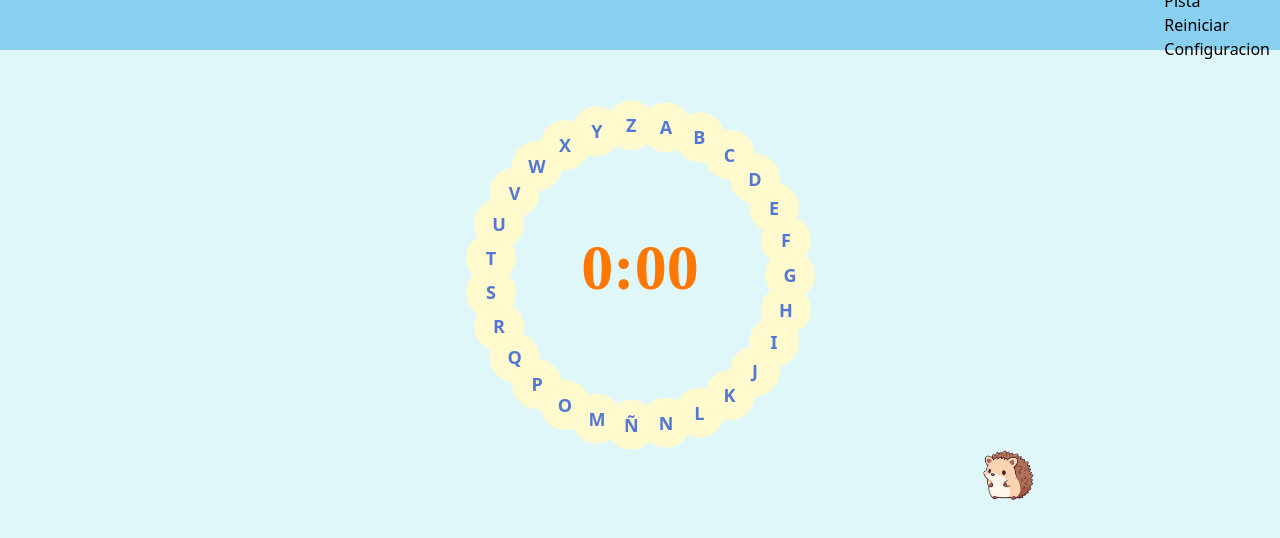
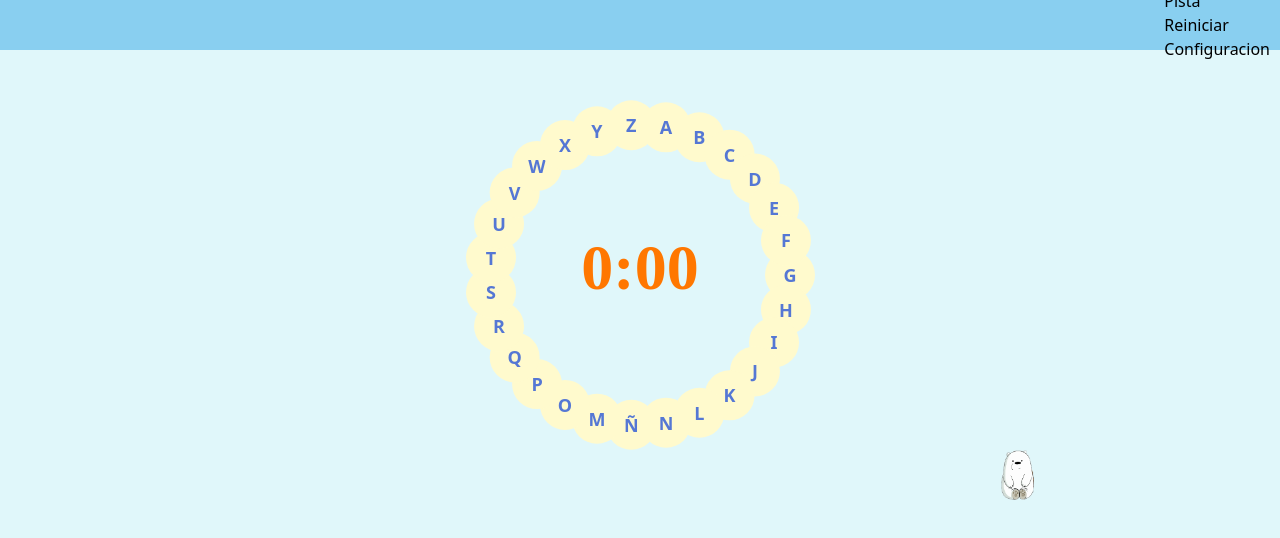
Before and after one commit to JonDaAr/Rosco, a React (Vite) app: page / in a window 1280 px wide. Both pictures are taken after a click on the button "Polar🐻‍❄️". Shown: the top 538 px of the page. Built offline with nearby package versions, Linux system fonts and the light colour scheme; a web font is replaced by a local one.

Commit message:
retoques en el rosco de polar,y agregado de opacacion a las palabras pasadas

```diff
--- a/src/App.css
+++ b/src/App.css
@@ -78,7 +78,6 @@ p{
   background-color: #fffacd77; /* gris semi-transparente */
   color: #0529f848;
 }
-
 
 .pregunta-box {
   margin-top: 20px;
@@ -244,6 +243,25 @@ p{
   border-radius: 5px;
   margin-right: 5px;
 }
+/* modo nieve */
+.snow {
+  position: fixed;
+  width: 100%;
+  height: 100%;
+  pointer-events: none;
+  z-index: -10;
+  animation: snowFall 10s linear infinite;
+  opacity: 0.5;
+}
+
+@keyframes snowFall {
+  0% {
+    background-position: 0 0;
+  }
+  100% {
+    background-position: 0 1000px;
+  }
+}
 
 
 @media (max-width: 768px) {
--- a/src/App.jsx
+++ b/src/App.jsx
@@ -1,6 +1,7 @@
 import { useState, useEffect, useRef } from "react";
 import "./App.css";
 import Erizo from "../public/Erizo.png";
+import OsoPolar from "../public/OsoPolar.png";
 
 function App() {
   const letters = "GHIJKLNÑMOPQRSTUVWXYZABCDEF".split("");
@@ -122,6 +123,12 @@ function App() {
     let i = letraActualIndex;
     const total = letters.length;
 
+    const letraActual = letters[i];
+    if (!estadoLetras[letraActual]) {
+      setEstadoLetras((prev) => ({ ...prev, [letraActual]: "pasada" }));
+    }
+
+
     for (let count = 0; count < total; count++) {
       i = (i + 1) % total;
       const letra = letters[i];
@@ -146,6 +153,8 @@ function App() {
 
   return (
     <>
+    {modo === "polar" && <div className="snow"></div>}
+
       {!modo && (<div className="container-modal">
         <div className="modal-ayuda">
           <h2>Selecciona un modo de juego</h2>
@@ -170,7 +179,7 @@ function App() {
               return (
 <div
   key={index}
-                  className={`letra ${estado}`}
+  className={`letra ${estado || ""}`}
   style={{
     transform: `rotate(${angle}deg) translate(150px) rotate(-${angle}deg)`,
   }}
@@ -184,12 +193,17 @@ function App() {
 >
   {letra}
 </div>
+
               );
             })}
           </div>
 
           <div className="img-container">
-            <img src={Erizo} alt="erizo" onClick={mostrarCuadroAyuda} />
+          <img
+  src={modo === "polar" ? OsoPolar : Erizo}
+  alt={modo === "polar" ? "oso polar" : "erizo"}
+  onClick={mostrarCuadroAyuda}
+/>
           </div>
 
           {mostrarPreguntaAyuda && (
```
Also changed, not shown: public/OsoPolar.png (added). Lines whose indentation alone changed are shown as unchanged.
